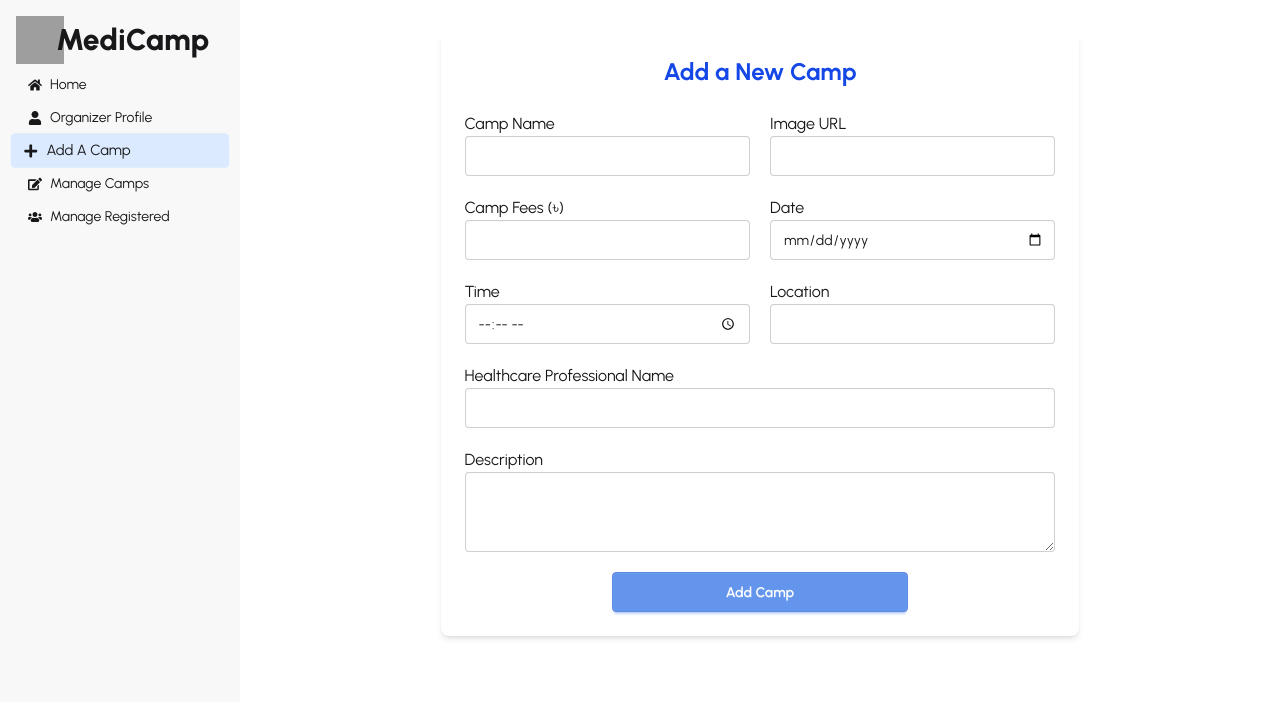
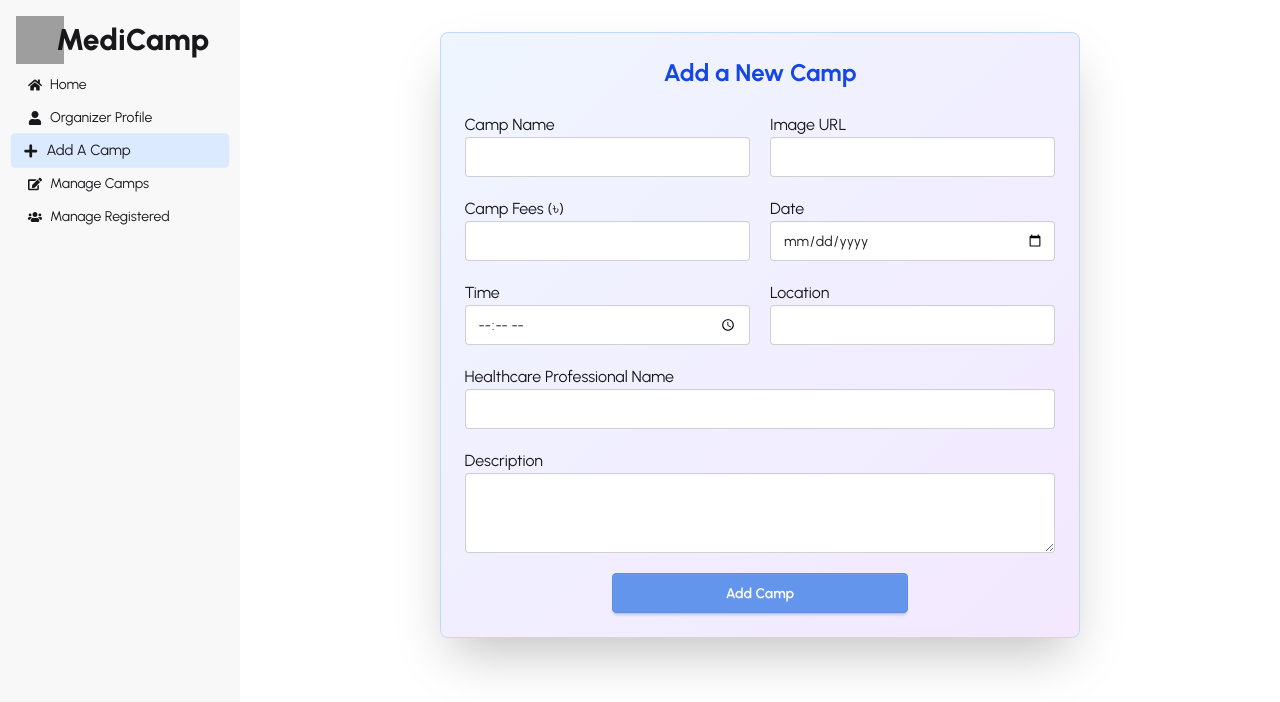
Before and after one commit to Mahfujmazid47/medicamp_project, a React (Vite) app: page /dashboard/add-camp in a window 1280 px wide. Shown: the top 702 px of the page. Built offline with nearby package versions, Linux system fonts and the light colour scheme; no server answers; sample sign-in values are in the browser's storage; grey boxes are pictures that could not be loaded.

Commit message:
added some css

```diff
--- a/src/Pages/Dashboard/Organizer/AddCamp.jsx
+++ b/src/Pages/Dashboard/Organizer/AddCamp.jsx
@@ -37,7 +37,7 @@ const AddCamp = () => {
   };
 
   return (
-    <div data-aos='zoom-out' duration='2000' className="max-w-4xl mx-auto p-6 bg-white shadow-md rounded-lg mt-8">
+    <div data-aos='zoom-out' duration='2000' className="max-w-4xl mx-auto p-6 bg-white rounded-lg mt-8 bg-gradient-to-br from-blue-50 to-purple-100 shadow-2xl border border-blue-200">
       <h2 className="text-2xl font-bold mb-6 text-center text-blue-700">Add a New Camp</h2>
       <form onSubmit={handleSubmit(onSubmit)} className="grid grid-cols-1 md:grid-cols-2 gap-5">
 
--- a/src/Pages/Dashboard/Organizer/ManageCamps.jsx
+++ b/src/Pages/Dashboard/Organizer/ManageCamps.jsx
@@ -104,7 +104,7 @@ const ManageCamps = () => {
             </div>
 
             {isLoading ? <Loading /> : (
-                <div className="overflow-x-auto">
+                <div className="overflow-x-auto w-full">
                     <table className="table table-zebra w-full text-sm md:text-base">
                         <thead className="bg-blue-100">
                             <tr>
@@ -124,7 +124,7 @@ const ManageCamps = () => {
                                     <td>{camp.date}</td>
                                     <td>{camp.location}</td>
                                     <td>{camp.healthcareProfessional}</td>
-                                    <td className="space-x-2">
+                                    <td className="flex flex-wrap gap-2">
                                         <Link to={`/dashboard/update-camp/${camp._id}`}>
                                             <button className="btn btn-sm btn-info text-white"><FaEdit /></button>
                                         </Link>
--- a/src/Pages/Dashboard/Organizer/UpdateCamp.jsx
+++ b/src/Pages/Dashboard/Organizer/UpdateCamp.jsx
@@ -59,7 +59,7 @@ const UpdateCamp = () => {
     if (isLoading) return <Loading />;
 
     return (
-        <div data-aos='zoom-out' duration='2000' className="max-w-4xl mx-auto p-6 bg-white shadow-md rounded-lg mt-8">
+        <div data-aos='zoom-out' duration='2000' className="max-w-4xl mx-auto p-6 rounded-lg mt-8 bg-gradient-to-br from-blue-50 to-purple-100 shadow-2xl border border-blue-200">
             <h2 className="text-2xl font-bold mb-6 text-center text-blue-700">Update Camp</h2>
             <form onSubmit={handleSubmit(onSubmit)} className="grid grid-cols-1 md:grid-cols-2 gap-5">
 
```
